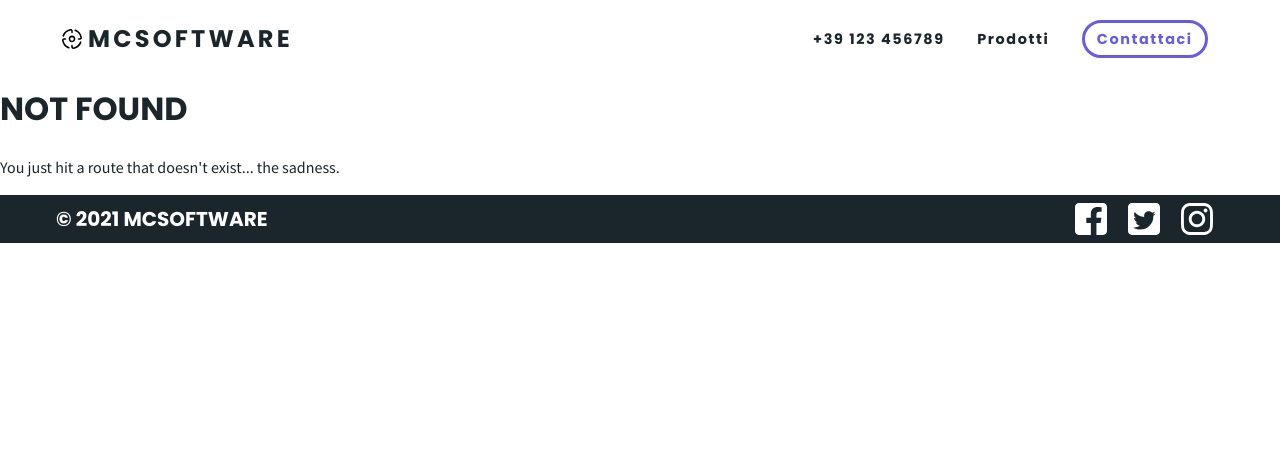
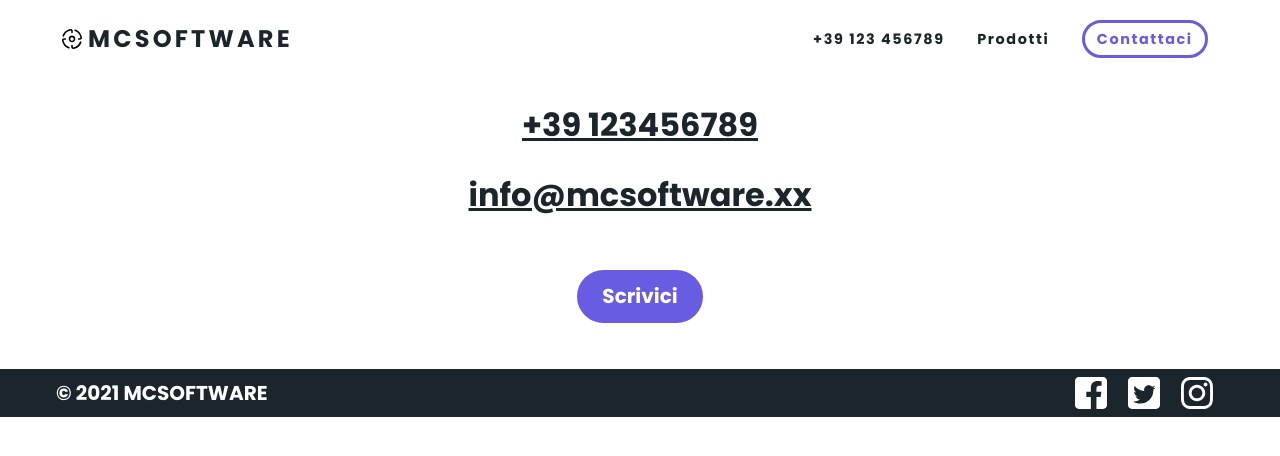
Before and after one commit to buurro/mcsoftware, a Gatsby site: page /contact in a window 1280 px wide. Before the commit this address had no page. Built offline with nearby package versions, Linux system fonts and the light colour scheme; Gatsby itself is replaced by a stand-in of ours.

Commit message:
feat: contact page

```diff
--- /dev/null
+++ b/src/components/Contacts.js
@@ -0,0 +1,15 @@
+import React from 'react';
+import Button from "./Button";
+
+const Contacts = props => {
+
+  return (
+    <section className="cta">
+      <h1><a href="tel:+39123456789">+39 123456789</a></h1>
+      <h1><a href="mailto:info@mcsoftware.xx">info@mcsoftware.xx</a></h1>
+      <Button label="Scrivici" />
+    </section>
+  )
+};
+
+export default Contacts;
--- a/src/components/Header.js
+++ b/src/components/Header.js
@@ -35,7 +35,7 @@ const Header = ({ siteTitle }) => {
           <ul className={navClasses}>
             <li className={navItemClasses}><a href="tel:+39123456789">+39 123 456789</a></li>
             <li className={navItemClasses}><a href="#">Prodotti</a></li>
-            <li className={`${navItemClasses} nav-item-bold`} ><a href="#">Contattaci</a></li>
+            <li className={`${navItemClasses} nav-item-bold`} ><a href="/contact">Contattaci</a></li>
           </ul>
           <div className={burgerClass} onClick={toggle}>
             <div className="burger-line-1"></div>
--- /dev/null
+++ b/src/pages/contact.js
@@ -0,0 +1,20 @@
+import React from "react";
+
+import Layout from "../components/Layout";
+import SEO from "../components/SEO";
+import Contacts from "../components/Contacts";
+
+const divStyle = {
+
+};
+
+const ContactPage = () => (
+  <Layout>
+    <div style={divStyle}>
+      <SEO title="Contattaci" />
+        <Contacts/>
+    </div>
+  </Layout>
+);
+
+export default ContactPage;
--- a/src/pages/index.js
+++ b/src/pages/index.js
@@ -3,11 +3,7 @@ import React from "react";
 import Layout from "../components/Layout";
 import SEO from "../components/SEO";
 import ValueProp from "../components/ValueProp";
-import SocialProof from "../components/SocialProof";
 import ProductBenefits from "../components/ProductBenefits";
-import ProductFeatures from "../components/ProductFeatures";
-import Testimonials from "../components/Testimonials";
-import CallToAction from "../components/CallToAction";
 
 const IndexPage = () => (
   <Layout>
```
